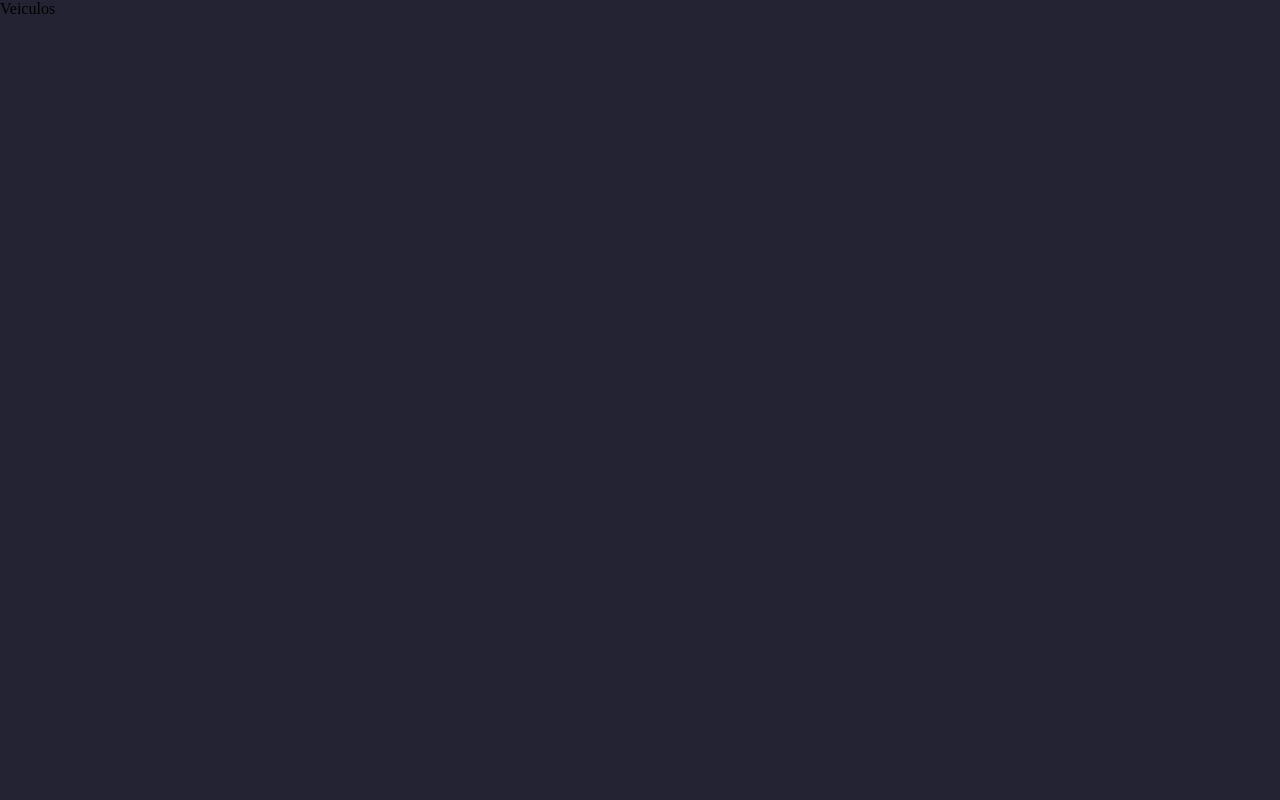
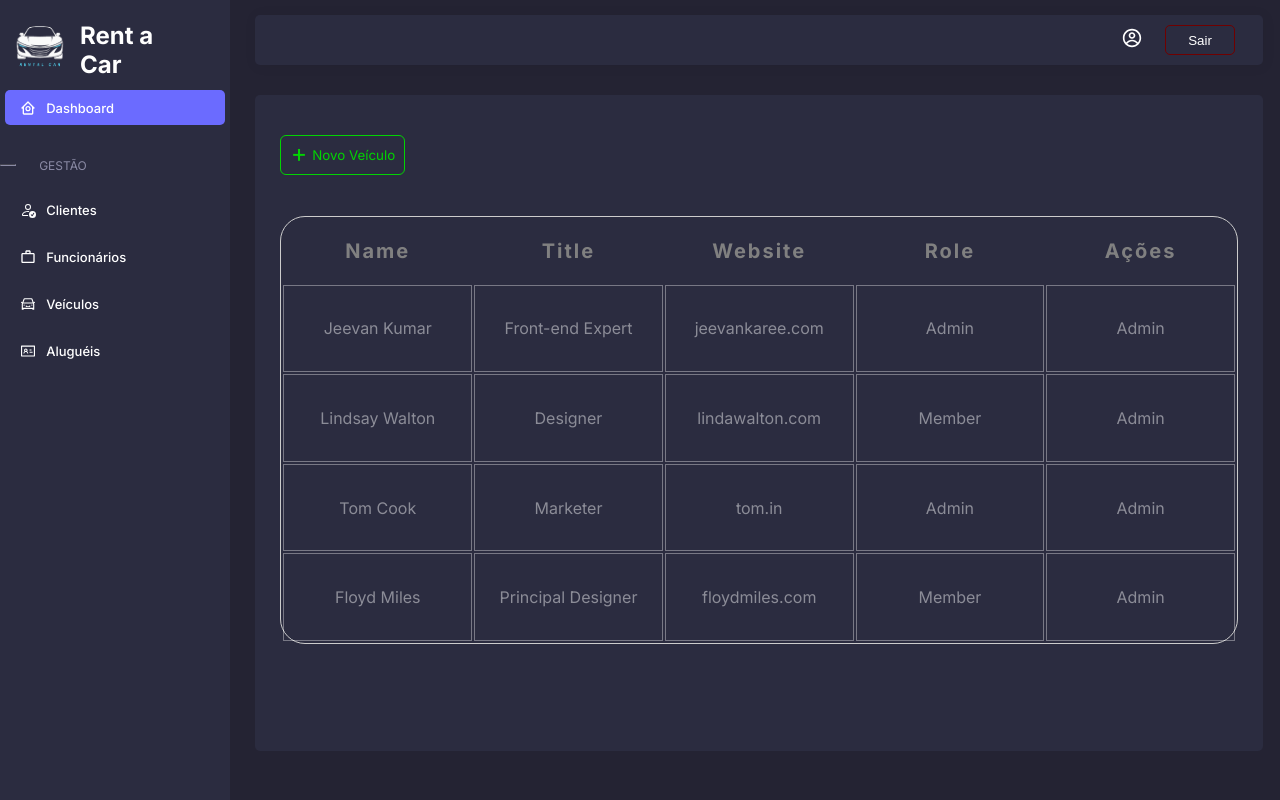
Before and after one commit to mateuspessoa/locadora-de-carros-frontend-react, a React (Vite) app: page /veiculos in a window 1280 px wide. Built offline with nearby package versions, Linux system fonts and the light colour scheme.

Commit message:
Ajustes de Layout e desenvolvimento da página de veículos

```diff
--- a/src/pages/Home.jsx
+++ b/src/pages/Home.jsx
@@ -7,7 +7,9 @@ import CardHome from '../components/CardHome'
 const Home = () => {
   return (
     <div className={styles.container_geral}>
-      <Sidebar />
+      <div className={styles.container_sidebar}>
+        <Sidebar />
+      </div>
       <div className={styles.container_lateral}>
         <Menu />
         <CardHome />
--- a/src/pages/Veiculos.jsx
+++ b/src/pages/Veiculos.jsx
@@ -1,9 +1,129 @@
-import React from 'react'
+import React, { useRef } from "react";
+import Menu from "../components/Menu";
+import Sidebar from "../components/Sidebar";
+import styles from "../styles/veiculo.module.css";
 
 const Veiculos = () => {
+  const containerForm = useRef();
+  const containerSidebar = useRef();
+  const containerLateral = useRef();
+
+  function abrir() {
+    containerForm.current.style.display = "block";
+    containerSidebar.current.style.filter = "alpha(opacity=10";
+    containerSidebar.current.style.opacity = "0.1";
+    containerLateral.current.style.filter = "alpha(opacity=10";
+    containerLateral.current.style.opacity = "0.1";
+  }
+
+  function fechar() {
+    containerForm.current.style.display = "none";
+    containerSidebar.current.style.filter = "alpha(opacity=0)";
+    containerSidebar.current.style.opacity = "1";
+    containerLateral.current.style.filter = "alpha(opacity=10";
+    containerLateral.current.style.opacity = "1";
+  }
+
   return (
-    <div>Veiculos</div>
-  )
-}
+    <div className={styles.container_geral}>
+      {/* Container do Formulário dinâmico */}
+      <div ref={containerForm} className={styles.container_geral_form}>
+        <div className={styles.info_form}>
+          <h3>Adicionar Novo Veículo</h3>
+          <button onClick={() => fechar()} className={styles.btn_fechar}>
+            X
+          </button>
+        </div>
+        <form>
+          <div className={styles.label}>
+            <label>Nome</label>
+            <input type="text" />
+          </div>
+          <div className={styles.label}>
+            <label>Placa</label>
+            <input type="text" />
+          </div>
+          <div className={styles.label}>
+            <label>Ano</label>
+            <input type="text" />
+          </div>
+          <div className={styles.label}>
+            <label>Valor da Diária</label>
+            <input type="text" />
+          </div>
+          <input className={styles.btn_submit} type="submit" value="Cadastar" />
+        </form>
+      </div>
 
-export default Veiculos
+      <div ref={containerSidebar} className={styles.container_sidebar}>
+        <Sidebar />
+      </div>
+
+      <div ref={containerLateral} className={styles.container_lateral}>
+        <div className={styles.menu}>
+          <Menu />
+        </div>
+
+        <div className={styles.container_acoes}>
+          <div className={styles.container_adcionar}>
+            <button onClick={() => abrir()} className={styles.btn_add}>
+              <span>+</span>Novo Veículo
+            </button>
+          </div>
+
+          <div className={styles.container_table}>
+            <table>
+              <thead>
+                <tr className="thead">
+                  <th scope="col">Name</th>
+                  <th scope="col">Title</th>
+                  <th scope="col">Website</th>
+                  <th scope="col">Role</th>
+                  <th scope="col">Ações</th>
+                </tr>
+              </thead>
+              <tbody>
+                <tr>
+                  <td data-label="Name">Jeevan Kumar</td>
+                  <td data-label="Title">Front-end Expert</td>
+                  <td data-label="Website">jeevankaree.com</td>
+                  <td data-label="Role">Admin</td>
+                  <td data-label="Role">Admin</td>
+                </tr>
+                <tr>
+                  <td scope="row" data-label="Name">
+                    Lindsay Walton
+                  </td>
+                  <td data-label="Title">Designer</td>
+                  <td data-label="Website">lindawalton.com</td>
+                  <td data-label="Role">Member</td>
+                  <td data-label="Role">Admin</td>
+                </tr>
+                <tr>
+                  <td scope="row" data-label="Name">
+                    Tom Cook
+                  </td>
+                  <td data-label="Title">Marketer</td>
+                  <td data-label="Website">tom.in</td>
+                  <td data-label="Role">Admin</td>
+                  <td data-label="Role">Admin</td>
+                </tr>
+                <tr>
+                  <td scope="row" data-label="Name">
+                    Floyd Miles
+                  </td>
+                  <td data-label="Title">Principal Designer</td>
+                  <td data-label="Website">floydmiles.com</td>
+                  <td data-label="Role">Member</td>
+                  <td data-label="Role">Admin</td>
+                </tr>
+              </tbody>
+            </table>
+          </div>
+        </div>
+      </div>
+    </div>
+  );
+};
+
+export default Veiculos;
--- a/src/styles/home.module.css
+++ b/src/styles/home.module.css
@@ -10,3 +10,7 @@
     width: 82%;
     height: 100vh;
 }
+
+.container_sidebar {
+    width: 18%;
+}
--- a/src/styles/sidebar.module.css
+++ b/src/styles/sidebar.module.css
@@ -4,7 +4,7 @@
     display: flex;
     flex-direction: column;
     align-items: center;
-    width: 18%;
+    width: 100%;
     height: 100vh;
     background-color: #2B2C40;
 }
--- /dev/null
+++ b/src/styles/veiculo.module.css
@@ -0,0 +1,214 @@
+.container_geral {
+  display: flex;
+  width: 100%;
+  height: 100vh;
+}
+
+.container_lateral {
+  display: flex;
+  flex-direction: column;
+  width: 82%;
+  height: 100vh;
+}
+
+.container_sidebar {
+  width: 18%;
+}
+
+.container_acoes {
+  display: flex;
+  flex-direction: column;
+  width: 96%;
+  margin-left: 25px;
+  margin-top: 30px;
+  height: 82vh;
+  background-color: #2b2c40;
+  border-radius: 5px;
+  padding: 25px;
+}
+
+.container_adcionar {
+  display: flex;
+  align-items: center;
+  justify-content: space-between;
+  width: 100%;
+  height: 10vh;
+  /*border-bottom: 1px solid #8b8ba535;*/
+}
+
+.btn_add {
+  display: flex;
+  justify-content: center;
+  align-items: center;
+  width: 125px;
+  height: 40px;
+  background-color: transparent;
+  font-family: "Inter", sans-serif;
+  color: #02d402;
+  border-radius: 6px;
+  border: 1px solid #02d402;
+  cursor: pointer;
+  transition: all ease 0.5s;
+}
+
+.btn_add span {
+  font-size: 25px;
+  margin-right: 5px;
+  margin-bottom: 5px;
+}
+
+.btn_add:hover {
+  background-color: green;
+  border: none;
+  color: white;
+}
+
+/*FORMULÁRIO*/
+
+.container_geral_form {
+  display: none;
+  width: 25%;
+  height: 65vh;
+  padding: 25px;
+  background-color: #393b55;
+  position: absolute;
+  z-index: 99999;
+  top: 140px;
+  left: 650px;
+  border-radius: 5px;
+  animation: animate-div 0.5s;
+}
+
+@keyframes animate-div {
+  from {
+    opacity: 0;
+  }
+  to {
+    opacity: 1;
+  }
+}
+
+.info_form {
+  display: flex;
+  align-items: center;
+  justify-content: space-between;
+  width: 100%;
+  height: 50px;
+  font-family: "Inter", sans-serif;
+  color: #d8d8fa;
+}
+
+.btn_fechar {
+  width: 28px;
+  height: 28px;
+  border-radius: 50%;
+  border: none;
+  color: #d8d8fa;
+  font-size: 16px;
+  background-color: transparent;
+  transition: all ease 0.5s;
+  cursor: pointer;
+}
+
+.btn_fechar:hover {
+  border: 1px solid red;
+  color: red;
+}
+
+.label {
+  margin-top: 15px;
+  display: flex;
+  flex-direction: column;
+  font-family: "Inter", sans-serif;
+  color: #c4c4fd;
+  font-size: 14px;
+}
+
+.label input {
+  width: 100%;
+  height: 30px;
+  border: 2px solid #6b6bff;
+  background-color: transparent;
+  font-family: "Inter", sans-serif;
+  color: white;
+  border-radius: 5px;
+  margin-top: 9px;
+  padding-left: 10px;
+}
+
+.label input:focus {
+  outline: 1px solid #02d402;
+  border: none;
+}
+
+.btn_submit {
+  margin-top: 40px;
+  width: 90px;
+  height: 40px;
+  border-radius: 5px;
+  font-family: "Inter", sans-serif;
+  color: #02d402;
+  background-color: transparent;
+  border: 2px solid #02d402;
+  cursor: pointer;
+  transition: all ease 0.5s;
+}
+
+.btn_submit:hover {
+  color: white;
+  background-color: green;
+  border: 2px solid green;
+}
+
+/*TABELA*/
+
+.container_table {
+  /*background-color: red;*/
+  width: 100%;
+  height: 100%;
+}
+
+table {
+  border-collapse: collapse;
+  margin: 0 auto;
+  padding: 0;
+  width: 100%;
+  height: 80%;
+  table-layout: fixed;
+  margin-top: 25px;
+  font-family: "Inter", sans-serif;
+  border-collapse:separate;
+    border: solid #ccc 1px;
+    -webkit-border-radius: 25px;
+       -moz-border-radius: 25px;
+            border-radius: 25px;
+}
+
+table tr {
+  background-color: transparent;
+  border: 1px solid #dddddd2c;
+  padding: 10px;
+}
+.thead {
+  background-color: rgb(67 56 202);
+  color: #fff;
+}
+
+table th {
+    color: gray;
+    padding: 20px;
+    text-align: center;
+}
+
+table td {
+  padding: 20px;
+  text-align: center;
+  color: #ffffff74;
+  border: 1px solid #ffffff5c;
+}
+
+table th {
+  font-size: 20px;
+  letter-spacing: 0.1em;
+  text-transform: capitalize;
+}
```
